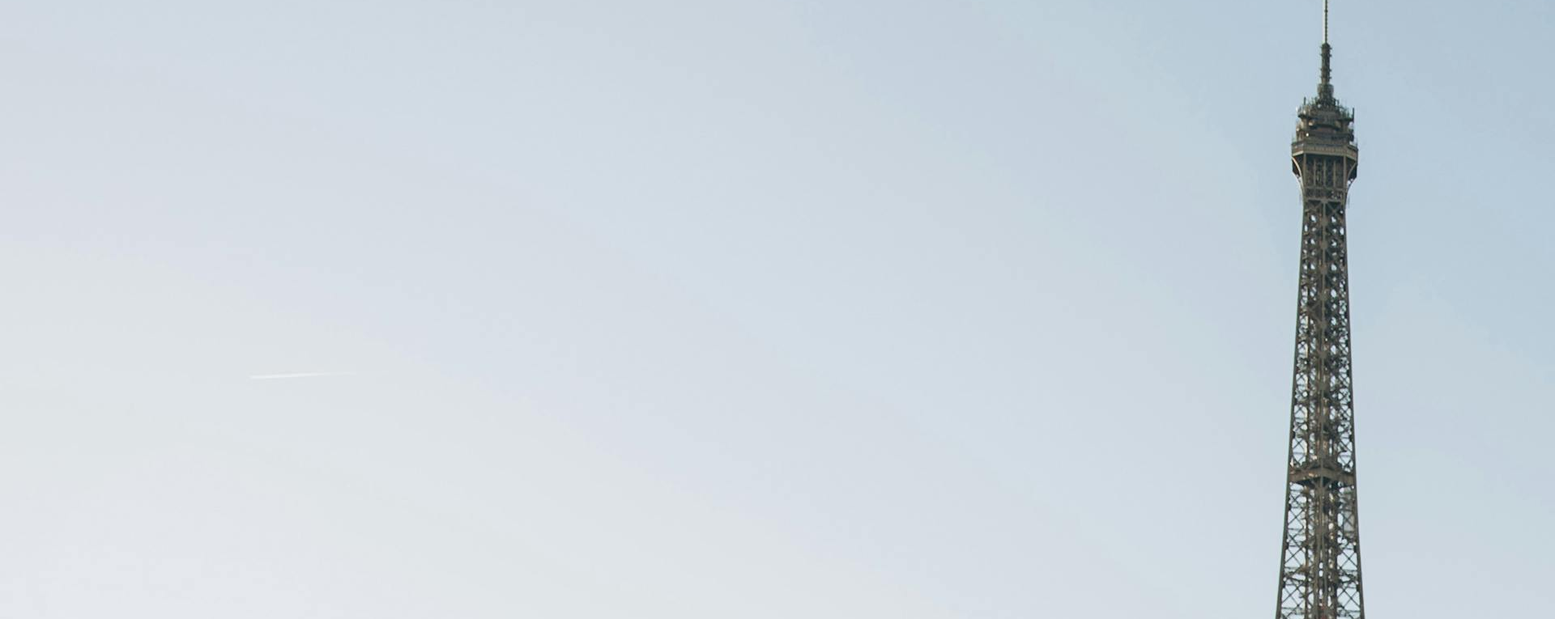
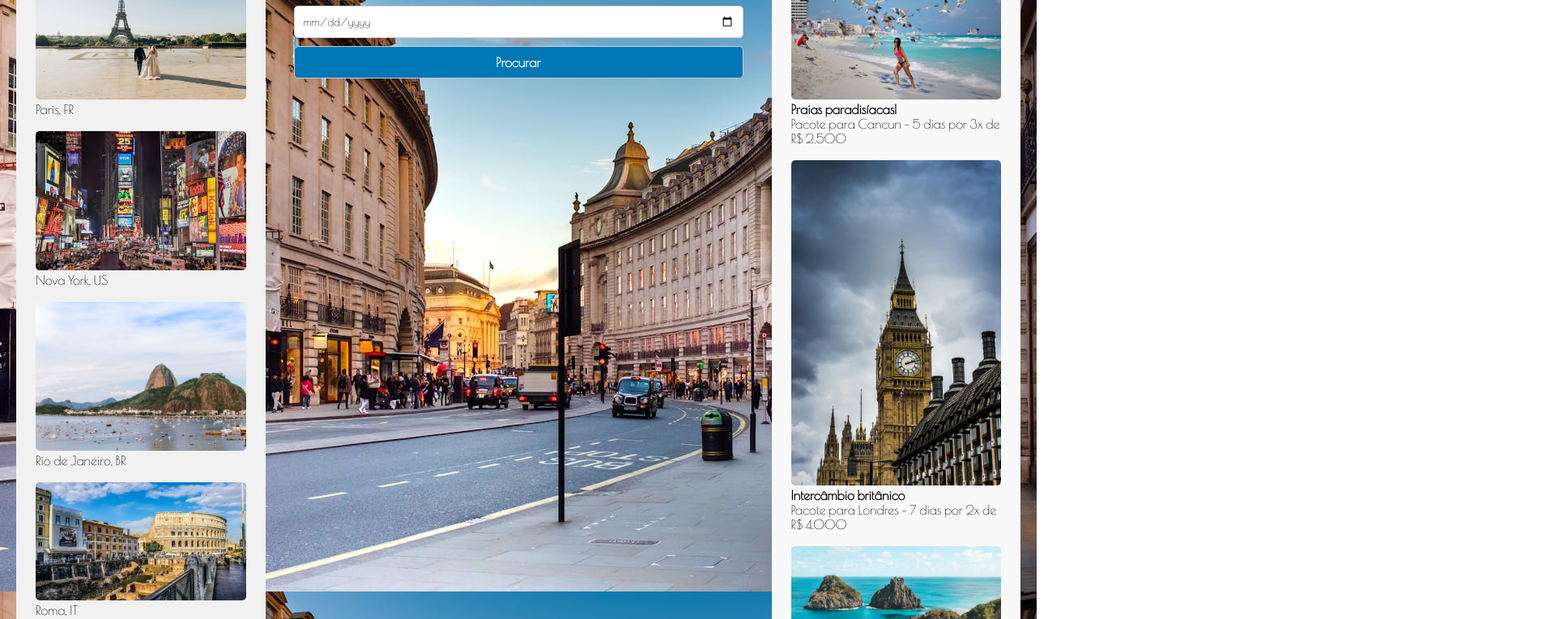
Before and after one commit to anaalimma-fei/AgenciaViagem_Alunos, a plain HTML site: page AgenciaViagem_Alunos/index.html in a window 1280 px wide. Shown: the part 228-993 px from the top of the page at 81% size, 1920 px wide, since content can reach past the window. Drawn offline with nearby package versions, Linux system fonts and the light colour scheme.

Commit message:
CSS finalizado

```diff
--- a/AgenciaViagem_Alunos/style.css
+++ b/AgenciaViagem_Alunos/style.css
@@ -42,3 +42,95 @@
     text-decoration: none;
     font-weight: bold;
 }
+/* Estilos para o container principal */
+.container {
+  display: flex;
+  flex: 1;
+  padding: 20px;
+  gap: 20px;
+  flex-wrap: wrap;
+  background: url(img/london.jpg) no-repeat center fixed;
+  background-size: cover;
+}
+
+/* Estilos para a barra lateral esquerda */
+.sidebar {
+  flex: 1; /* Neste caso usará 25% da largura */
+  min-width: 200px;
+  background: var(--texto-secundario);
+  padding: 15px;
+  border-radius: 8px;
+}
+
+/* Estilos para o conteúdo principal */
+.main-content {
+  flex: 2; /* Neste caso usará 50% da largura */
+  min-width: 300px;
+  padding: 15px;
+}
+
+.subtitle {
+  color: var(--texto-secundario);
+  font-size: 2.5rem;
+}
+
+/* Estilos para a barra lateral direita */
+.secondary-content {
+  flex: 1; /* Neste caso usará 25% restantes da largura */
+  min-width: 200px;
+  background: var(--texto-terciario);
+  padding: 15px;
+  border-radius: 8px;
+}
+
+/* Estilos para os itens das listas */
+li {
+  padding: 9px;
+}
+
+/* Estilos para o rodapé */
+footer {
+  background: var(--fundo-escuro);
+  color: var(--texto-claro);
+  text-align: center;
+  padding: 10px;
+  margin-top: auto;
+}
+
+/* Estilos para o formulário */
+form {
+  display: flex;
+  flex-direction: column;
+  gap: 10px;
+}
+
+input, button {
+  padding: 10px;
+  border: 1px solid var(--texto-cinza);
+  border-radius: 5px;
+}
+
+button {
+  background: var(--fundo-escuro);
+  color: #FFFFFF;
+  cursor: pointer;
+  font-weight: bold;
+  font-size: 1rem;
+}
+
+button:hover {
+  background: #005f8a;
+}
+
+/* Estilos para as imagens */
+img {
+  width: 100%;
+  border-radius: 5px;
+}
+
+/* Estilos responsivos para telas menores que 768px */
+@media (max-width: 768px) {
+  .container {
+    flex-direction: column;
+  }
+}
```
